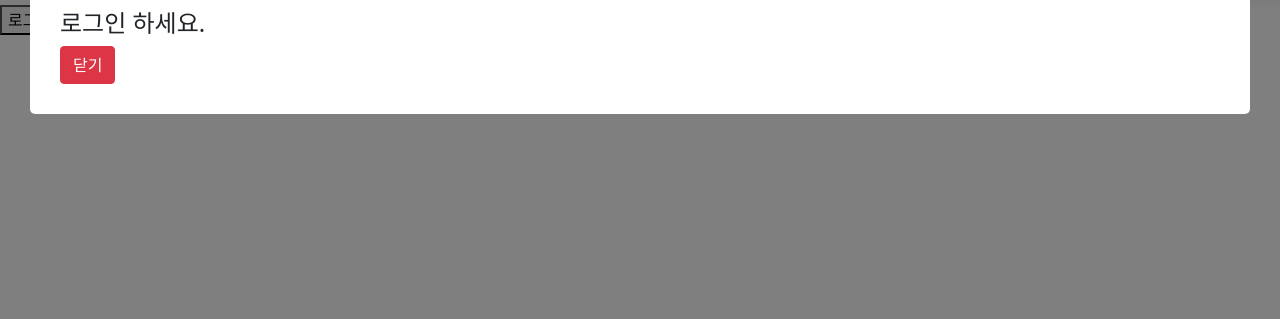
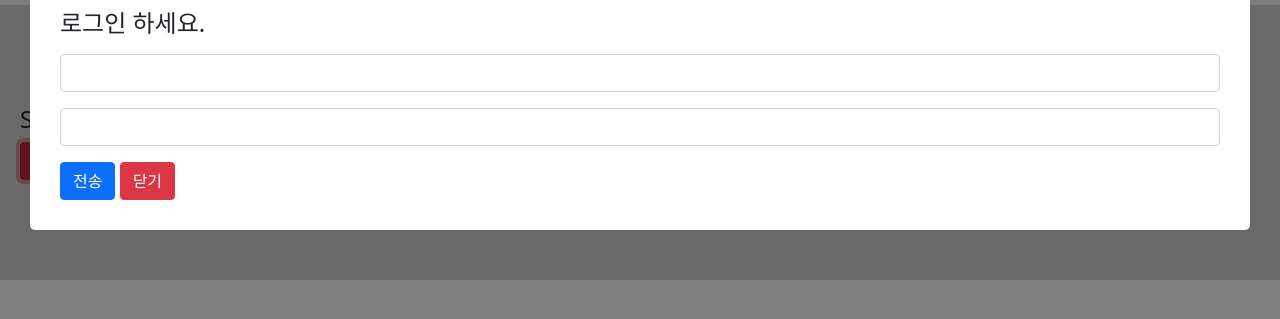
Before and after one commit to Kyuyong/JS_basic, a plain HTML site: page lecture02.html in a window 1280 px wide. Both pictures are taken after a click on the button "로그인". Shown: the part 51-370 px from the top of the page. Drawn offline with nearby package versions, Linux system fonts and the light colour scheme.

Commit message:
로그인창 만들기:빈칸이면 aleret발생

```diff
--- a/lecture02.html
+++ b/lecture02.html
@@ -19,7 +19,18 @@
   <div class="black-bg">
     <div class="white-bg">
       <h4>로그인 하세요.</h4>
-     <button class="btn btn-danger" id="close">닫기</button>
+      <form action="success.html">
+        <div class="my-3">
+          <input type="text" class="form-control" id="email">
+        </div>
+        <div class="my-3">
+          <input type="password" class="form-control">
+        </div>
+        <button type="submit" class="btn btn-primary" id="send">전송</button>
+        <button type="button" class="btn btn-danger" id="close">닫기</button>
+      </form>
+
+
     </div>
   </div>
 
@@ -41,17 +52,42 @@
     <li class="list-group-item">And a fifth one</li>
   </ul>
 
-
-  <button id="login">로그인</button>
+  <div class="main-bg">
+    <h4>Shirts on Sale</h4>
+    <button id="login" class="btn btn-danger">로그인</button>
+  </div>
 
   <script src="https://code.jquery.com/jquery-3.6.1.min.js" integrity="sha256-o88AwQnZB+VDvE9tvIXrMQaPlFFSUTR+nldQm1LuPXQ=" crossorigin="anonymous"></script>
 
+
   <script>
-    $('#login').on('click', function(){
-      $('.black-bg').css('display','block');
+//    $('#send').on('click', function(){
+//      if($('#send').value == null){
+//         alert('값을 입력하세요.');
+//         }
+//    });
+//
+
+    $('form').on('submit', function(e){
+      if(document.getElementById('email').value == '' ){
+        e.preventDefault();
+         alert('값을 입력하세요.');
+         }
+    })
+
+//    전송 버튼 누르면
+//    input에 입력한 값이 공백이면 알림창 띄워주기 (조건문)
+
+  </script>
+
+
+
+  <script>
+    $('#login').on('click', function() {
+      $('.black-bg').css('display', 'block');
     });
 
-    $('#close').on('click', function(){
+    $('#close').on('click', function() {
       $('.black-bg').css('display', 'none');
     })
 
@@ -65,7 +101,7 @@
     //      $('.black-bg').removeClass('show-modal');
     //    });
 
-    document.querySelector('.list-group').addEventListener('click', function(){
+    document.querySelector('.list-group').addEventListener('click', function() {
       document.querySelectorAll('.list-group')[0].classList.toggle('show');
     });
 
--- a/main.css
+++ b/main.css
@@ -42,3 +42,8 @@
 .show-modal {
   display: block;
 }
+
+.main-bg {
+  padding: 100px 20px;
+  background: lightgrey;
+}
```
Also changed, not shown: success.html (added, +11 -0 lines). Lines whose indentation alone changed are shown as unchanged.
